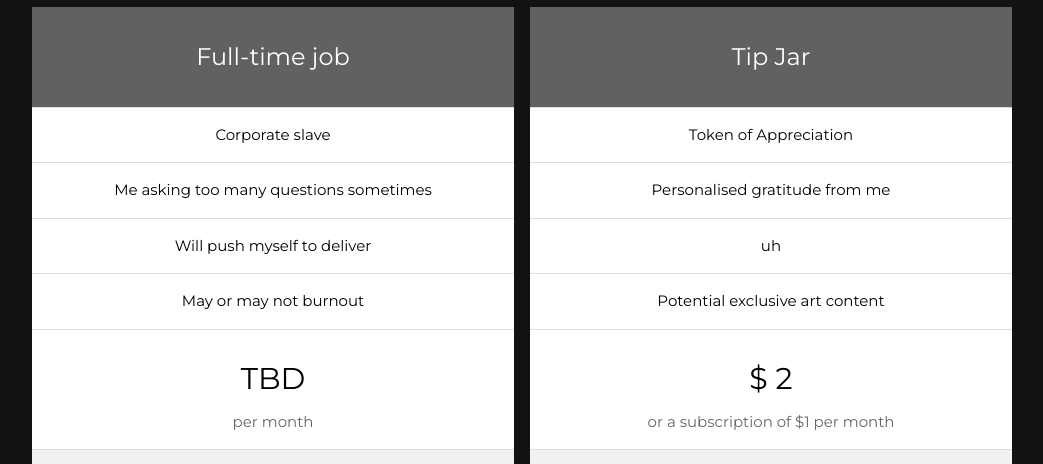
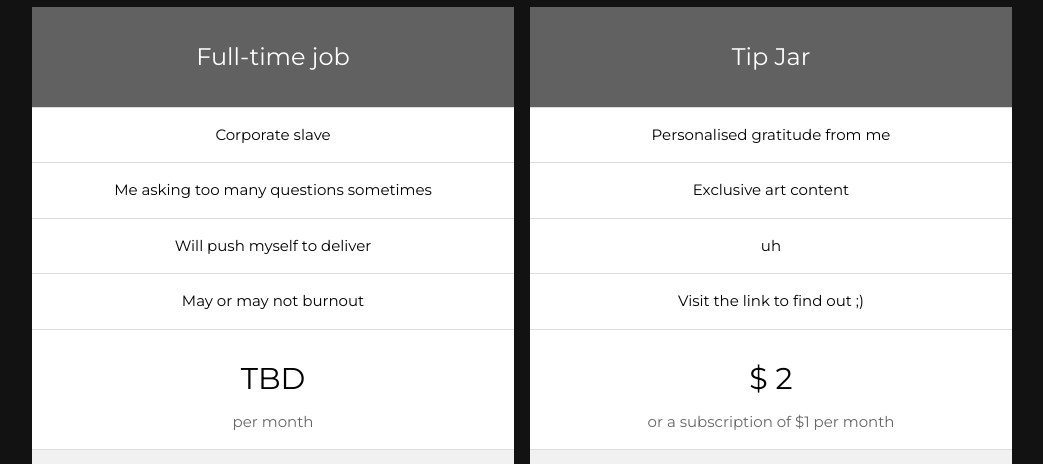
Before and after one commit to hanamiru/hanamiru.github.io, a plain HTML site: page index.html in a window 1280 px wide. Shown: the part 1745-2209 px from the top of the page, without its empty margins (178-1221 px from the left). Drawn offline with nearby package versions, Linux system fonts and the light colour scheme.

Commit message:
update tip jar description

```diff
--- a/index.html
+++ b/index.html
@@ -135,10 +135,10 @@
         <div class="w3-half">
           <ul class="w3-ul w3-white w3-center">
             <li class="w3-dark-grey w3-xlarge w3-padding-32">Tip Jar</li>
-            <li class="w3-padding-16">Token of Appreciation</li>
             <li class="w3-padding-16">Personalised gratitude from me</li>
+            <li class="w3-padding-16">Exclusive art content</li>
             <li class="w3-padding-16">uh</li>
-            <li class="w3-padding-16">Potential exclusive art content</li>
+            <li class="w3-padding-16">Visit the link to find out ;&#41;</li>
             <li class="w3-padding-16">
               <h2>$ 2</h2>
               <span class="w3-opacity">or a subscription of $1 per month</span>
```
